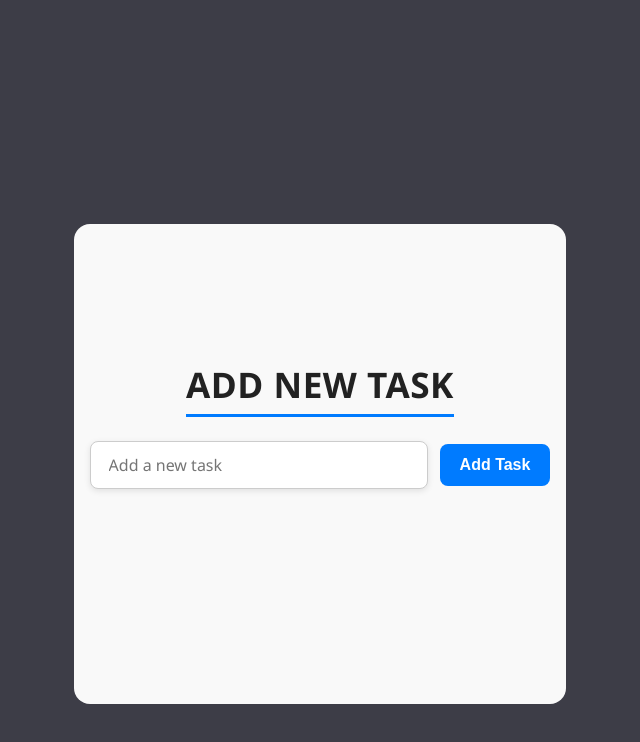
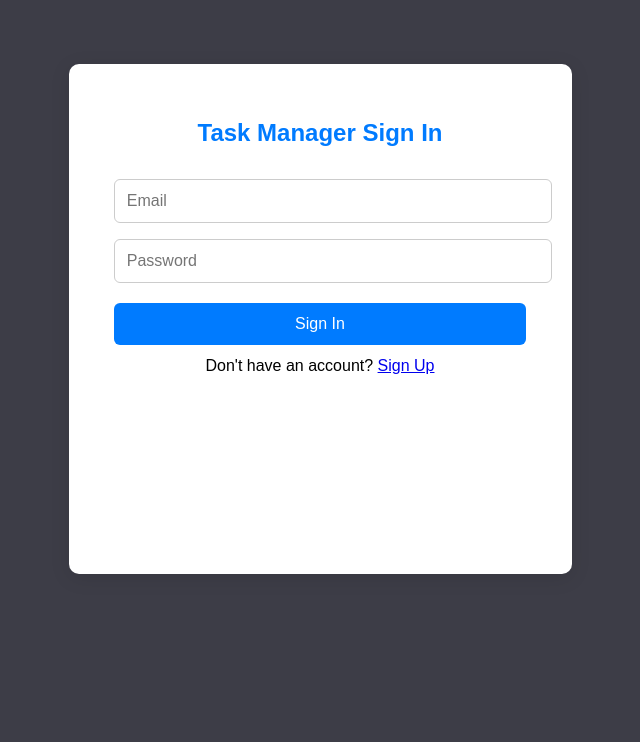
Before and after one commit to Sahilchaudhari-746/Task-manager, a React (Create React App) app: page / in a window 1280 px wide. Shown: the top 742 px of the page, without its empty margins (320-960 px from the left). Built offline with nearby package versions, Linux system fonts and the light colour scheme.

Commit message:
Update App.js

```diff
--- a/src/App.js
+++ b/src/App.js
@@ -16,9 +16,9 @@ function App() {
         <Router>
               {isAuth && <Navbar />}
             <Routes>
-                <Route path="/" element={<AddTaskPage />} />
+                <Route path="/add-task" element={<AddTaskPage />} />
                 <Route path="/tasks" element={<TaskListPage />} />
-                <Route path="/SignIn" element={<SignInPage />} />
+                <Route path="/" element={<SignInPage />} />
                   <Route path="/SignUp" element={<SignUpPage />} />
             </Routes>
             <ToastContainer />
```
